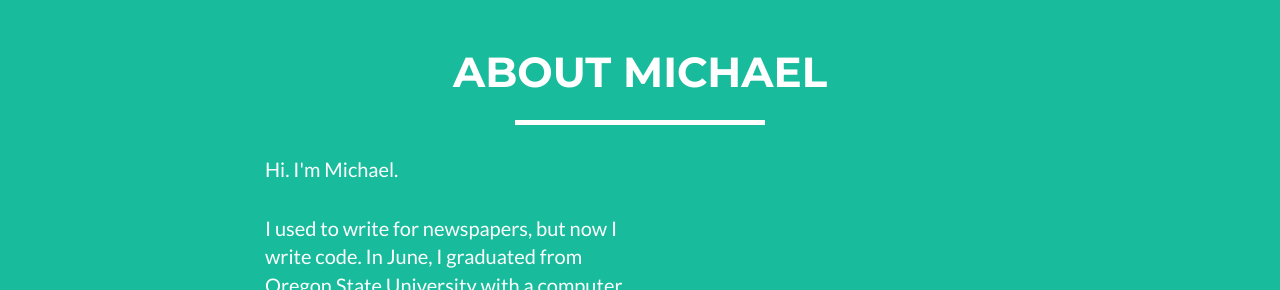
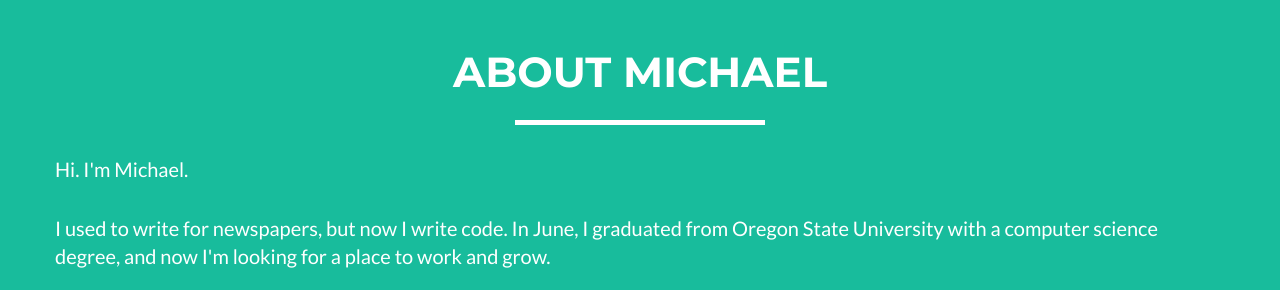
Before and after one commit to mbamesb2/mbamesb2.github.io, a website: page index.html in a window 1280 px wide. Shown: the part 1757-2047 px from the top of the page. Drawn offline with nearby package versions, Linux system fonts and the light colour scheme.

Commit message:
One more tweak

```diff
--- a/index.html
+++ b/index.html
@@ -166,7 +166,7 @@
                 </div>
             </div>
             <div class="row">
-                <div class="col-lg-4 col-lg-offset-2">
+                <div>
                     <p>Hi. I'm Michael.</p>
                     <br>
                     <p>I used to write for newspapers, but now I write code. In June, I graduated from Oregon State University with a computer science degree, and now I'm looking for a place to work and grow.</p>
```
